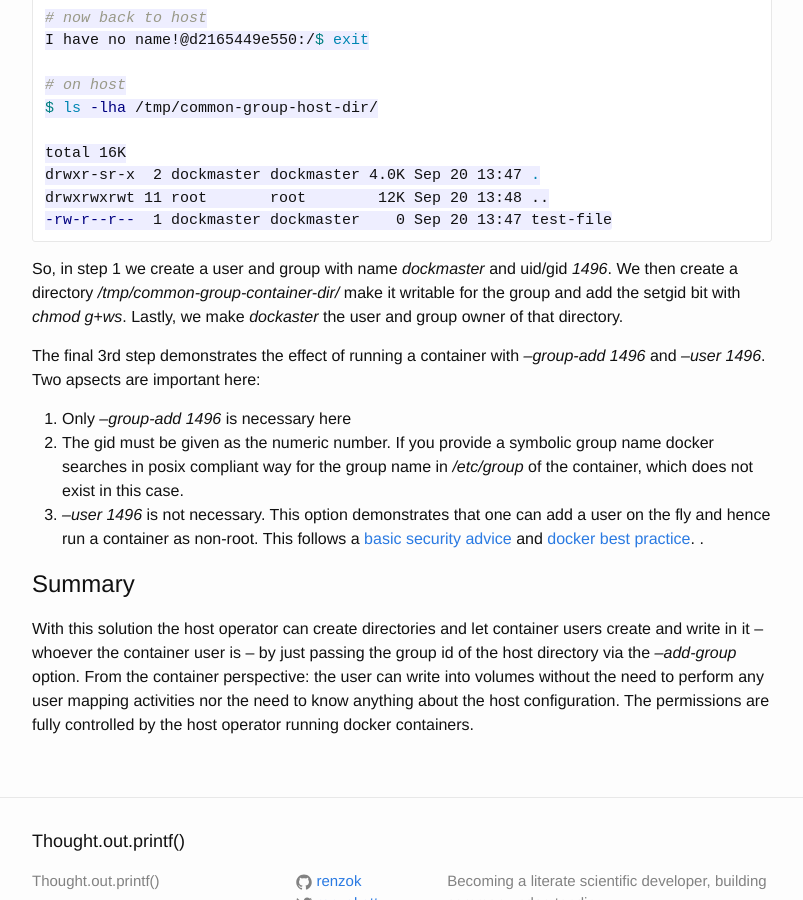
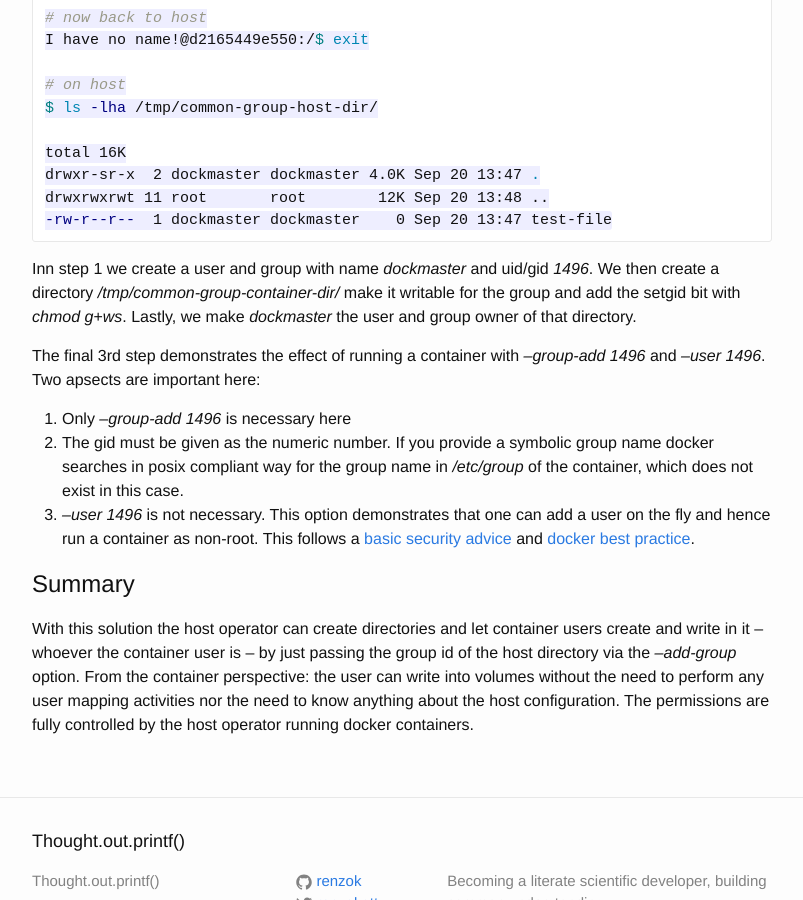
Before and after one commit to rkottmann/renzok.github.io, a Jekyll site: the page built from _posts/2015-09-23-docker-host-volume-user-permissions.md, in a window 1280 px wide and 900 px high, scrolled down 2144 px. Shown: the whole window, without its empty margins (238-1041 px from the left). Built offline with Jekyll 4.4.1, drawn with Linux system fonts in a browser that asks for light colours; Markdown is read by kramdown in place of the engine named in the settings.

Commit message:
minor typos

````diff
--- a/_posts/2015-09-23-docker-host-volume-user-permissions.md
+++ b/_posts/2015-09-23-docker-host-volume-user-permissions.md
@@ -115,10 +115,10 @@ drwxrwxrwt 11 root       root        12K Sep 20 13:48 ..
 -rw-r--r--  1 dockmaster dockmaster    0 Sep 20 13:47 test-file
 ```
 
-So, in step 1 we create a user and group with name *dockmaster* and
+Inn step 1 we create a user and group with name *dockmaster* and
 uid/gid *1496*. We then create a directory
 */tmp/common-group-container-dir/* make it writable for the group and
-add the setgid bit with *chmod g+ws*. Lastly, we make *dockaster* the
+add the setgid bit with *chmod g+ws*. Lastly, we make *dockmaster* the
 user and group owner of that directory.
 
 The final 3rd step demonstrates the effect of running a container
@@ -136,7 +136,6 @@ this case.
    [basic security advice](https://github.com/docker/docker-bench-security)
    and
    [docker best practice](https://docs.docker.com/articles/dockerfile_best-practices/#user).
-   .
 
 # Summary
 
````
